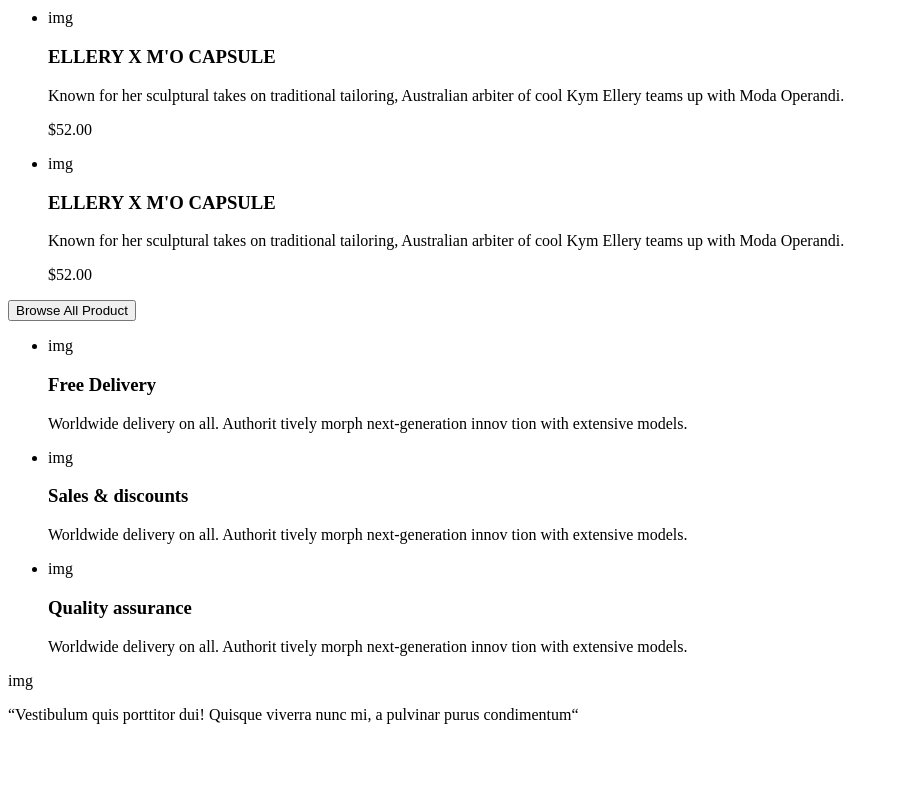
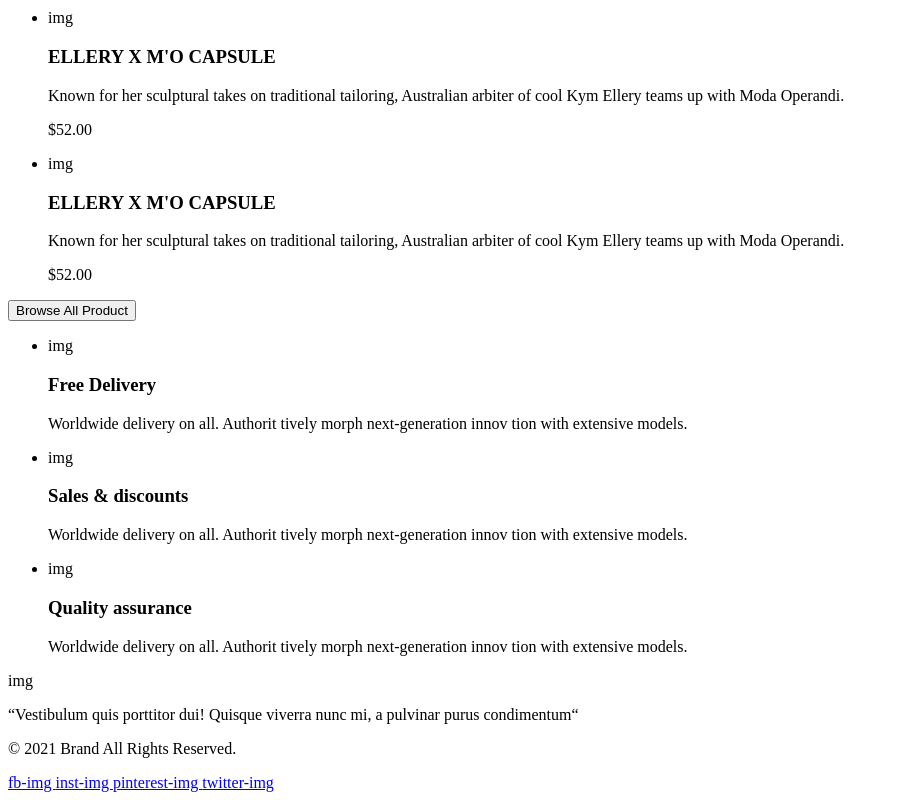
Before and after one commit to nasyanka13/new-shop, a plain HTML site: page index.html in a window 1280 px wide. Shown: the part 1139-1939 px from the top of the page, without its empty margins (0-899 px from the left). Before the commit the page ends 1879 px from the top, so only its background shows below. Drawn offline with Linux system fonts and the light colour scheme.

Commit message:
дополнен футер

```diff
--- a/index.html
+++ b/index.html
@@ -124,6 +124,13 @@
     		img
     		<p>“Vestibulum quis porttitor dui! Quisque viverra nunc mi, a pulvinar purus condimentum“</p>
     	</section>
+    	<section>
+    		<p>© 2021  Brand  All Rights Reserved.</p>
+    		<a href="#">fb-img </a>
+    	    <a href="#">inst-img </a>
+    	    <a href="#">pinterest-img </a>
+    	    <a href="#">twitter-img </a>
+    	</section>
     </footer>
 </body>
 </html>
```
